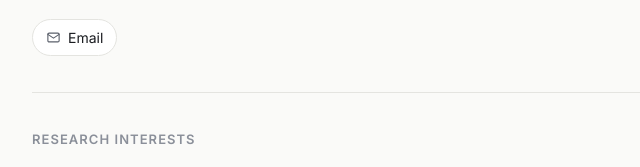
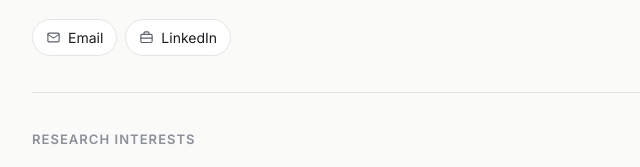
Before and after one commit to 1minute99/1minute99.github.io, a plain HTML site: page index.html in a window 1280 px wide. Shown: the part 573-740 px from the top of the page, 248-888 px from the left. Drawn offline with Linux system fonts and the light colour scheme.

Commit message:
Add LinkedIn link to the homepage
Co-Authored-By: Claude Opus 5.5 <noreply@anthropic.com>

```diff
--- a/index.html
+++ b/index.html
@@ -51,6 +51,10 @@
           <a href="mailto:wok016@ucsd.edu">
             <svg viewBox="0 0 24 24" fill="none" stroke="currentColor" stroke-width="1.8" stroke-linecap="round" stroke-linejoin="round" aria-hidden="true"><rect x="3" y="5" width="18" height="14" rx="2"/><path d="m3 7 9 6 9-6"/></svg>
             Email
+          </a>
+          <a href="https://www.linkedin.com/in/wonmin-kim/" target="_blank" rel="noopener">
+            <svg viewBox="0 0 24 24" fill="none" stroke="currentColor" stroke-width="1.8" stroke-linecap="round" stroke-linejoin="round" aria-hidden="true"><rect x="3" y="7" width="18" height="13" rx="2"/><path d="M8 7V5a2 2 0 0 1 2-2h4a2 2 0 0 1 2 2v2M3 13h18"/></svg>
+            LinkedIn
           </a>
           <!-- TODO: add your links, then remove the comment markers around each one.
           <a href="https://github.com/USERNAME">
```
